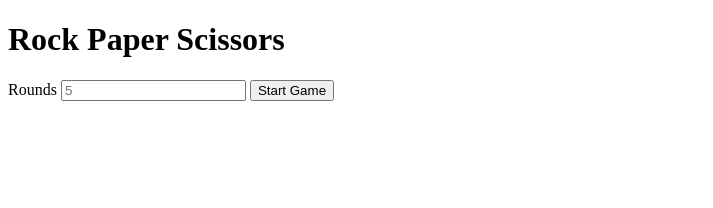
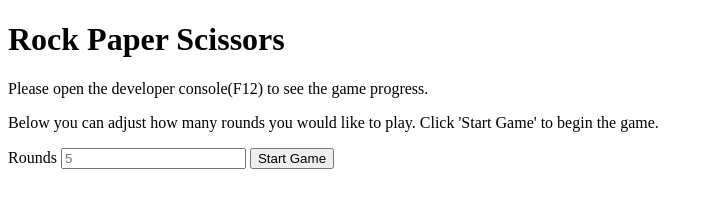
Before and after one commit to norkitorki/odin-project-rock-paper-scissors, a plain HTML site: page index.html in a window 1280 px wide. Shown: the whole page, without its empty margins (0-713 px from the left). Drawn offline with Linux system fonts and the light colour scheme.

Commit message:
Extend game instructions

```diff
--- a/index.html
+++ b/index.html
@@ -9,6 +9,9 @@
   <body>
     <h1>Rock Paper Scissors</h1>
 
+    <p>Please open the developer console(F12) to see the game progress.</p>
+    <p>Below you can adjust how many rounds you would like to play. Click 'Start Game' to begin the game.</p>
+
     <label for="game-rounds">Rounds</label>
     <input type="number" name="game-rounds" id="game-rounds" min="1" placeholder="5">
     <button class="start-game">Start Game</button>
```
